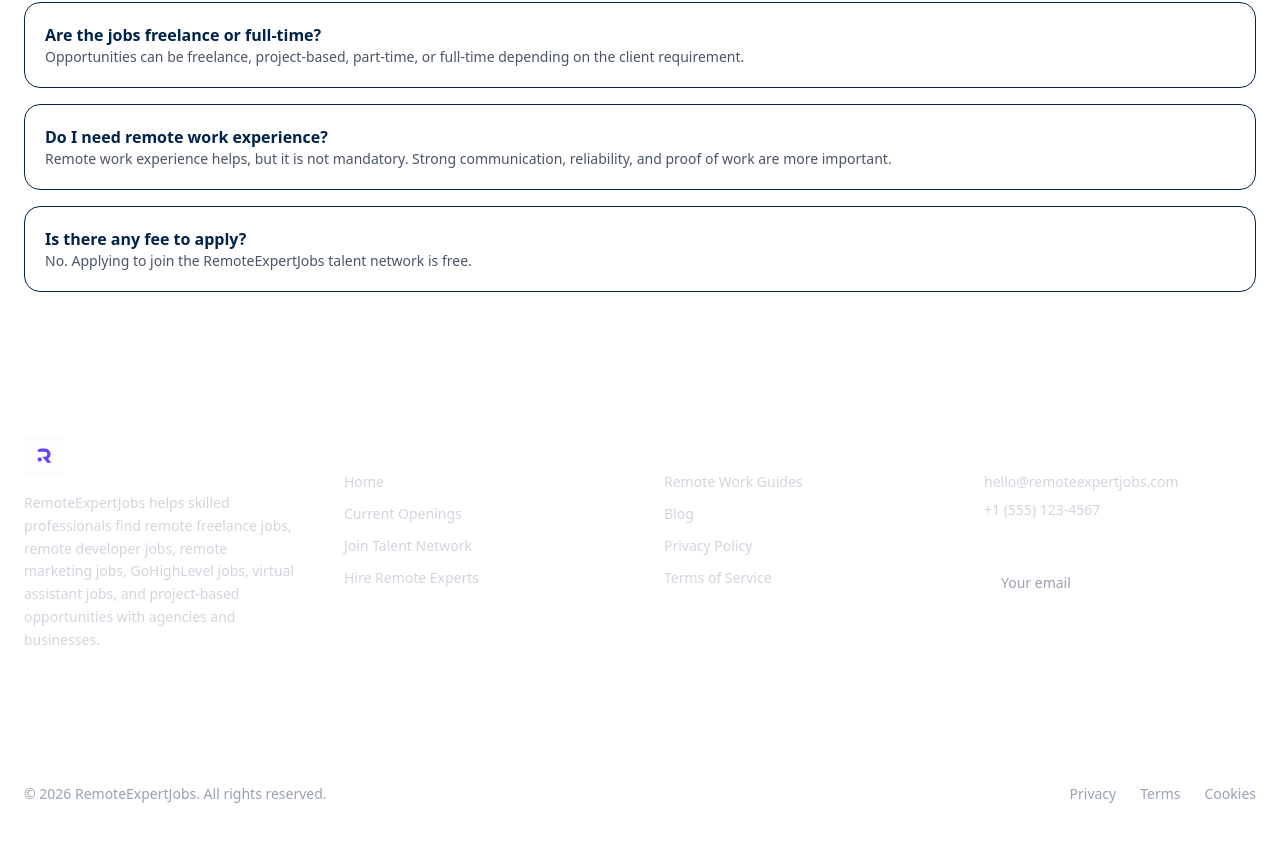
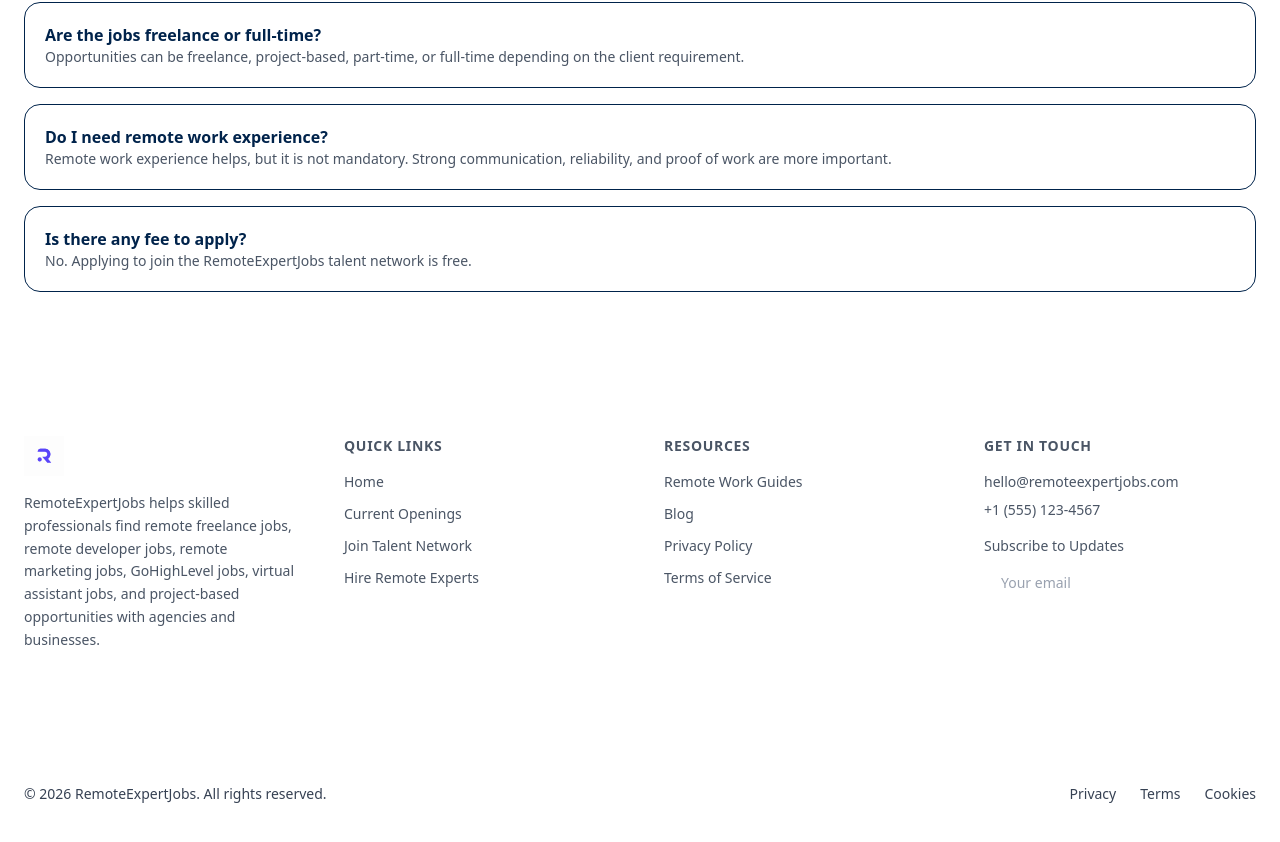
Before and after one commit to aryantrivedi28/remoteExpert, a Next.js app: page / in a window 1280 px wide. Shown: the part 5129-5971 px from the top of the page. Built offline with nearby package versions, Linux system fonts and the light colour scheme.

Commit message:
ui changes

```diff
--- a/app/components/Footer.tsx
+++ b/app/components/Footer.tsx
@@ -21,7 +21,7 @@ export default function Footer() {
                 RemoteExpert<span className="text-purple">Jobs</span>
               </span>
             </div>
-            <p className="text-sm leading-relaxed text-gray-300 max-w-sm">
+            <p className="text-sm leading-relaxed text-gray-600 max-w-sm">
               RemoteExpertJobs helps skilled professionals find remote freelance jobs,
               remote developer jobs, remote marketing jobs, GoHighLevel jobs, virtual
               assistant jobs, and project-based opportunities with agencies and businesses.
@@ -45,33 +45,33 @@ export default function Footer() {
 
           {/* Quick Links */}
           <div>
-            <h4 className="font-semibold text-white text-sm uppercase tracking-wider mb-4">Quick Links</h4>
+            <h4 className="font-semibold text-gray-600 text-sm uppercase tracking-wider mb-4">Quick Links</h4>
             <ul className="space-y-3 text-sm">
-              <li><a href="#" className="text-gray-300 hover:text-purple transition-colors">Home</a></li>
-              <li><a href="#openings" className="text-gray-300 hover:text-purple transition-colors">Current Openings</a></li>
-              <li><a href="#apply" className="text-gray-300 hover:text-purple transition-colors">Join Talent Network</a></li>
-              <li><a href="#" className="text-gray-300 hover:text-purple transition-colors">Hire Remote Experts</a></li>
+              <li><a href="#" className="text-gray-600 hover:text-purple transition-colors">Home</a></li>
+              <li><a href="#openings" className="text-gray-600 hover:text-purple transition-colors">Current Openings</a></li>
+              <li><a href="#apply" className="text-gray-600 hover:text-purple transition-colors">Join Talent Network</a></li>
+              <li><a href="#" className="text-gray-600 hover:text-purple transition-colors">Hire Remote Experts</a></li>
             </ul>
           </div>
 
           {/* Resources */}
           <div>
-            <h4 className="font-semibold text-white text-sm uppercase tracking-wider mb-4">Resources</h4>
+            <h4 className="font-semibold text-gray-600 text-sm uppercase tracking-wider mb-4">Resources</h4>
             <ul className="space-y-3 text-sm">
-              <li><a href="#" className="text-gray-300 hover:text-purple transition-colors">Remote Work Guides</a></li>
-              <li><a href="#" className="text-gray-300 hover:text-purple transition-colors">Blog</a></li>
-              <li><a href="#" className="text-gray-300 hover:text-purple transition-colors">Privacy Policy</a></li>
-              <li><a href="#" className="text-gray-300 hover:text-purple transition-colors">Terms of Service</a></li>
+              <li><a href="#" className="text-gray-600 hover:text-purple transition-colors">Remote Work Guides</a></li>
+              <li><a href="#" className="text-gray-600 hover:text-purple transition-colors">Blog</a></li>
+              <li><a href="#" className="text-gray-600 hover:text-purple transition-colors">Privacy Policy</a></li>
+              <li><a href="#" className="text-gray-600 hover:text-purple transition-colors">Terms of Service</a></li>
             </ul>
           </div>
 
           {/* Contact & Newsletter */}
           <div>
-            <h4 className="font-semibold text-white text-sm uppercase tracking-wider mb-4">Get In Touch</h4>
-            <p className="text-sm text-gray-300 mb-2">hello@remoteexpertjobs.com</p>
-            <p className="text-sm text-gray-300 mb-4">+1 (555) 123-4567</p>
+            <h4 className="font-semibold text-gray-600 text-sm uppercase tracking-wider mb-4">Get In Touch</h4>
+            <p className="text-sm text-gray-600 mb-2">hello@remoteexpertjobs.com</p>
+            <p className="text-sm text-gray-600 mb-4">+1 (555) 123-4567</p>
             <div className="mt-4">
-              <h5 className="text-sm font-medium text-white mb-2">Subscribe to Updates</h5>
+              <h5 className="text-sm font-medium text-gray-600 mb-2">Subscribe to Updates</h5>
               <div className="flex">
                 <input
                   type="email"
@@ -88,10 +88,10 @@ export default function Footer() {
 
         {/* Bottom Bar */}
         <div className="flex flex-col md:flex-row justify-between items-center gap-4 pt-8">
-          <p className="text-sm text-gray-400">
+          <p className="text-sm text-gray-700">
             © 2026 RemoteExpertJobs. All rights reserved.
           </p>
-          <div className="flex items-center gap-6 text-sm text-gray-400">
+          <div className="flex items-center gap-6 text-sm text-gray-700">
             <a href="#" className="hover:text-white transition-colors">Privacy</a>
             <a href="#" className="hover:text-white transition-colors">Terms</a>
             <a href="#" className="hover:text-white transition-colors">Cookies</a>
```
